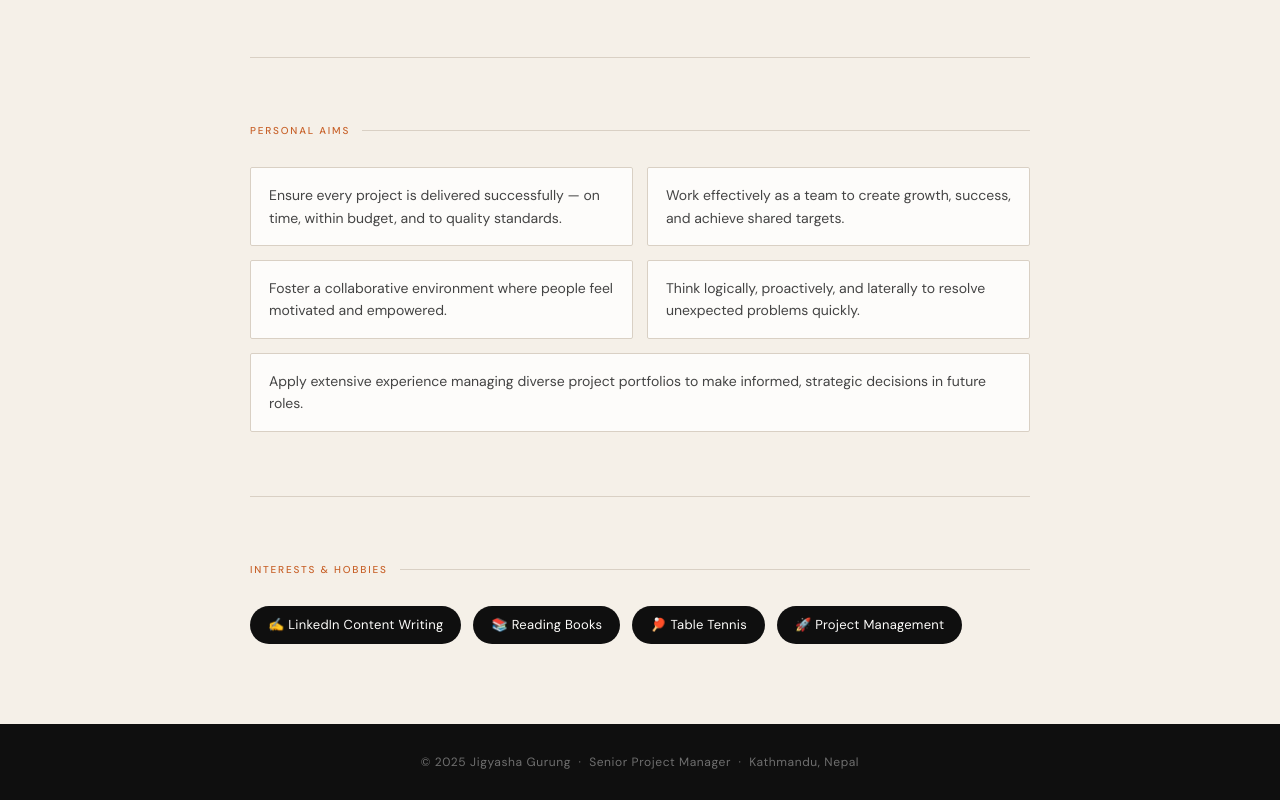
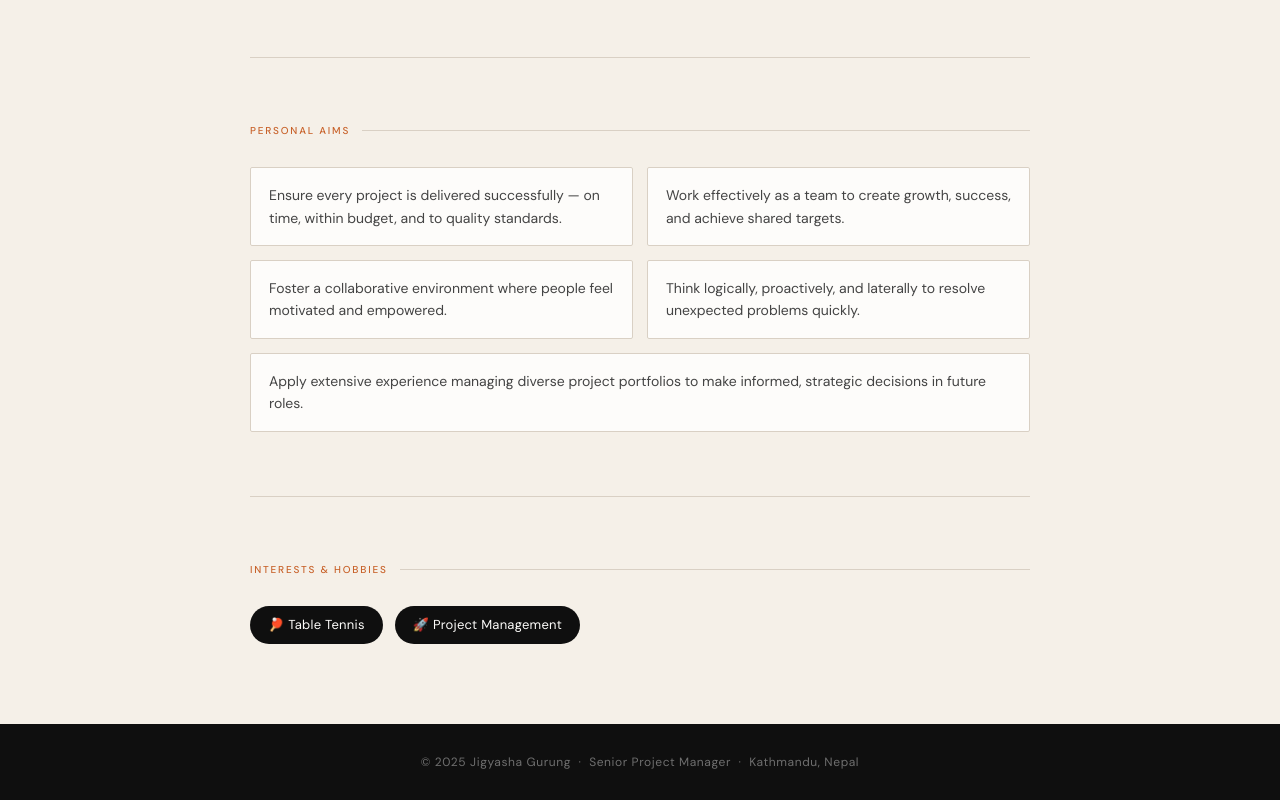
Before and after one commit to jigyashagurung-web/Jigyashagurung, a plain HTML site: page index.html in a window 1280 px wide. Shown: the part 4669-5469 px from the top of the page. Drawn offline with nearby package versions, Linux system fonts and the light colour scheme.

Commit message:
commit hobbies

```diff
--- a/index.html
+++ b/index.html
@@ -679,8 +679,6 @@
   <section style="animation-delay:0.6s;">
     <p class="section-label">Interests &amp; Hobbies</p>
     <div class="interests">
-      <span class="interest-pill">✍️ LinkedIn Content Writing</span>
-      <span class="interest-pill">📚 Reading Books</span>
       <span class="interest-pill">🏓 Table Tennis</span>
       <span class="interest-pill">🚀 Project Management</span>
     </div>
```
